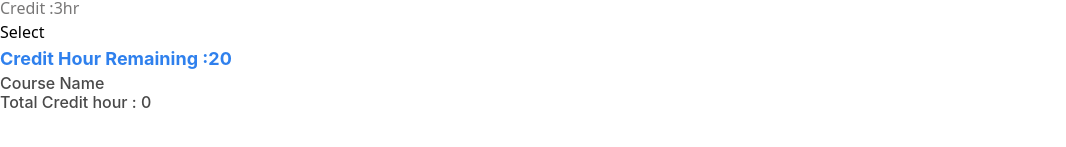
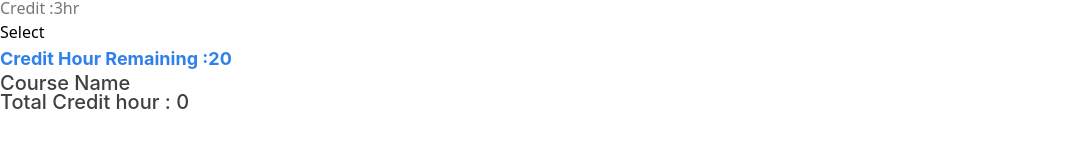
Before and after one commit to rajalishikh/course-registration-website2-, a React (Vite) app: page / in a window 1280 px wide. Shown: the part 4087-4234 px from the top of the page, without its empty margins (0-1066 px from the left). Built offline with nearby package versions, Linux system fonts and the light colour scheme.

Commit message:
Here I am add my project feature in github

```diff
--- a/src/Component/Bookmarks/Bookmarks.css
+++ b/src/Component/Bookmarks/Bookmarks.css
@@ -26,9 +26,9 @@
   text-align: left;
 }
 .text {
-  color: rgba(28, 27, 27, 0.8);
+  color: rgba(17, 16, 16, 0.8);
   font-family: Inter;
-  font-size: 16px;
+  font-size: 20px;
   font-weight: 500;
   line-height: 19px;
 }
--- a/src/Component/Bookmarks/Bookmarks.jsx
+++ b/src/Component/Bookmarks/Bookmarks.jsx
@@ -11,7 +11,7 @@
         <div className='div '>
             <h2 className='Credit mt-2 mb-4 border-b-2'>Credit Hour Remaining :{setRemainingHour} </h2>
 
-            <h2 className=" text ">Course Name   </h2>
+            <h2 className=" text  ">Course Name   </h2>
             {
                 bookmarks.map((item2,idx)=><Bookmark key={idx} bookmark={item2}></Bookmark>)
             }
--- a/src/Component/Card/Card.jsx
+++ b/src/Component/Card/Card.jsx
@@ -17,7 +17,7 @@
             {/* The price section  */}
             <div className='p flex mt-2'>
                 <p className='mt-1'><TfiMoney></TfiMoney></p> <p>price :{Course_price}</p>
-                <p className='mt-1 ml-2' ><IoMdBook></IoMdBook></p><p>Credit :{ Course_Credit}hr</p>
+                <p className='mt-1 ml-2 text-black' ><IoMdBook></IoMdBook></p><p>Credit :{ Course_Credit}hr</p>
 
             </div>
             {/* The Button section  */}
```
Also changed, not shown: 1 other file (tests, documents, lock files or other folders).
